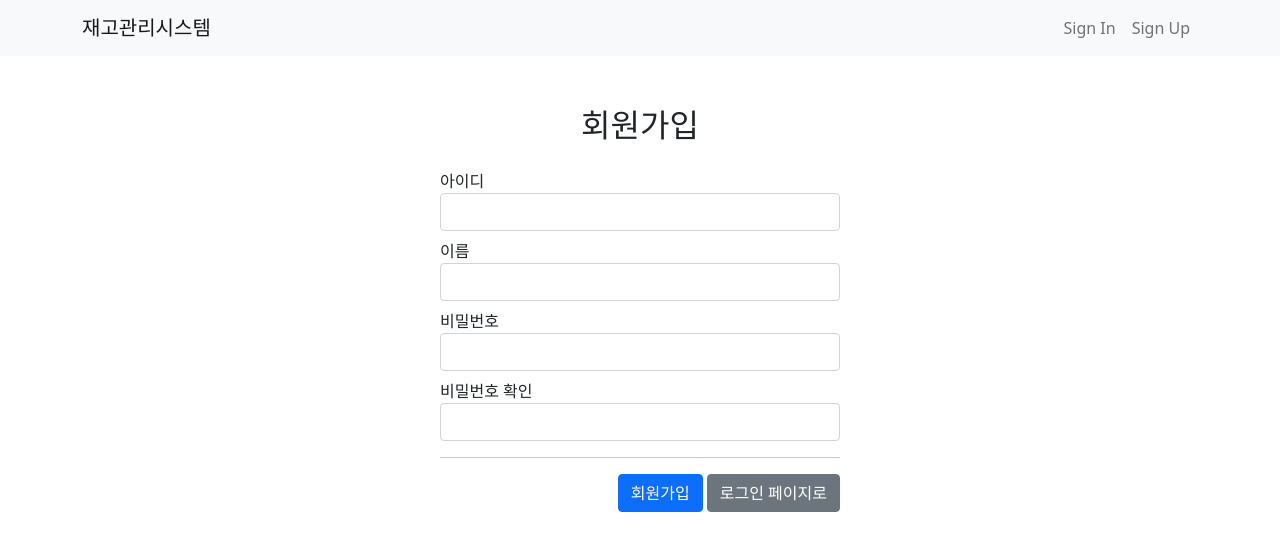
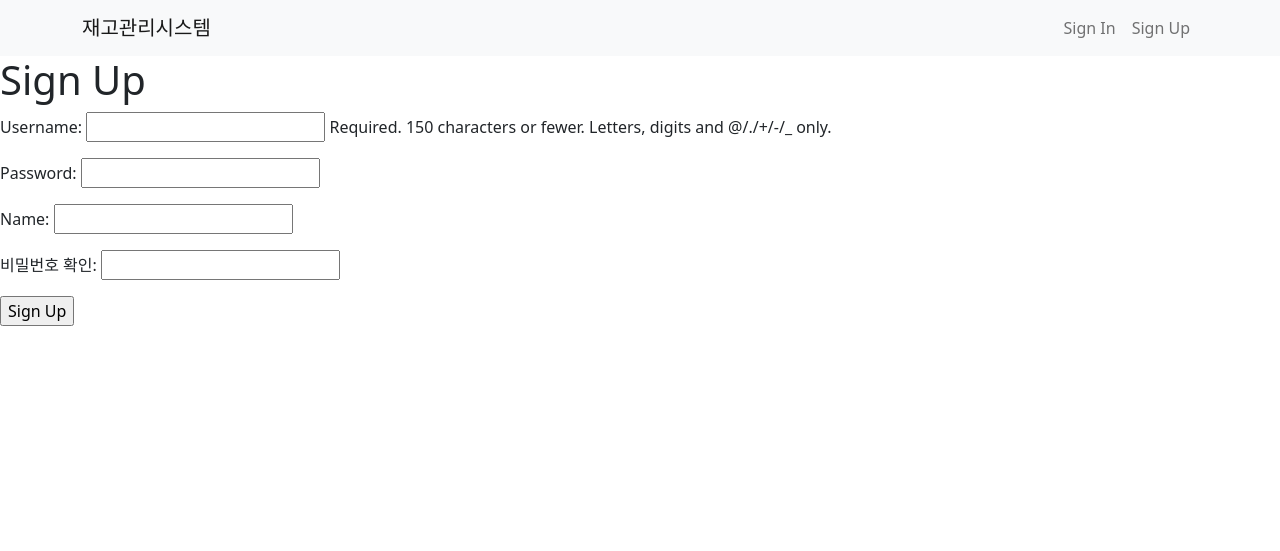
Before and after one commit to ChaeYami/django_erp, a Django app: page /sign-up/ in a window 1280 px wide. Shown: the top 551 px of the page. Run offline with Django 4.2, Linux system fonts and the light colour scheme.

Commit message:
sign-in, sign-up form

```diff
--- a/erp/products/views.py
+++ b/erp/products/views.py
@@ -1,10 +1,6 @@
 from django.shortcuts import render, redirect
 from .models import Inventory, Product, Inbound, Outbound
-from django.contrib import auth  # 사용자 auth 기능(비밀번호 체크, 로그인 기능 해결)
 from django.contrib.auth.decorators import login_required
-from django.forms import ValidationError
-
-
 from .forms import  ProductForm
 
 def home(request):
--- a/erp/templates/user/signup.html
+++ b/erp/templates/user/signup.html
@@ -1,38 +1,10 @@
 {% extends 'base.html' %}
 
-{% block title %}
-    회원가입
+{% block content %}
+<h1>Sign Up</h1>
+<form method="POST">
+  {% csrf_token %}
+  {{ form.as_p }}
+  <input type="submit" value="Sign Up">
+</form>
 {% endblock %}
-{% block content %}
-    <div class="container">
-        <div class="wrap">
-            <h2 class="title-center"> 회원가입 </h2>
-            <form class="form-area" method="post" action="/sign-up/">
-                {% csrf_token %}
-                <div class="form-group mt-2 mb-2">
-                    <label for="username">아이디</label>
-                    <input type="text" class="form-control" id="username" name="username">
-                </div>
-                <div class="form-group mt-2 mb-2">
-                    <label for="name">이름</label>
-                    <input type="text" class="form-control" id="name" name="name">
-                </div>
-                <div class="form-group mt-2 mb-2">
-                    <label for="password">비밀번호</label>
-                    <input type="password" class="form-control" id="password" name="password">
-                </div>
-                <div class="form-group mt-2 mb-2">
-                    <label for="password2">비밀번호 확인</label>
-                    <input type="password" class="form-control" id="password2" name="password2">
-                </div>
-
-                <hr>
-                <div style="float: right">
-                    <button type="submit" class="btn btn-primary">회원가입</button>
-                    <a href="/sign-in" class="btn btn-secondary">로그인 페이지로</a>
-                </div>
-            </form>
-
-        </div>
-    </div>
-{% endblock %}
--- a/erp/user/forms.py
+++ b/erp/user/forms.py
@@ -1,10 +1,25 @@
 from django import forms
-from .models import UserModel
+from django.contrib.auth import get_user_model
 
-class SignupForm(forms.ModelForm):
-    password = forms.CharField(widget=forms.PasswordInput())
-    password2 = forms.CharField(widget=forms.PasswordInput())
+UserModel = get_user_model()
+
+class SignUpForm(forms.ModelForm):
+    password2 = forms.CharField(label='비밀번호 확인', widget=forms.PasswordInput)
 
     class Meta:
         model = UserModel
-        fields = ['username', 'password', 'password2', 'name']
+        fields = ['username', 'password', 'name']
+        widgets = {
+            'password': forms.PasswordInput,
+        }
+
+    def clean_password2(self):
+        password = self.cleaned_data.get('password')
+        password2 = self.cleaned_data.get('password2')
+        if password and password2 and password != password2:
+            raise forms.ValidationError("비밀번호가 일치하지 않습니다.")
+        return password2
+
+class LoginForm(forms.Form):
+    username = forms.CharField(label='Username', max_length=30)
+    password = forms.CharField(label='Password', widget=forms.PasswordInput)
--- a/erp/user/views.py
+++ b/erp/user/views.py
@@ -1,50 +1,42 @@
 # user/views.py
-
 from django.shortcuts import render, redirect
-from .models import UserModel
-from django.http import HttpResponse
-
 from django.contrib import auth # 사용자 auth 기능
-from django.contrib.auth import get_user_model #사용자가 있는지 검사하는 함수
 from django.contrib.auth.decorators import login_required
-from django.contrib.auth.forms import AuthenticationForm
-
+from .forms import SignUpForm, LoginForm
+from django.contrib.auth.hashers import make_password
 
 def sign_up_view(request):
     if request.method == 'GET':
-        return render(request, 'user/signup.html')
+        form = SignUpForm()
+        return render(request, 'user/signup.html', {'form': form})
     elif request.method == 'POST':
-        username = request.POST.get('username', None)
-        password = request.POST.get('password', None)
-        password2 = request.POST.get('password2', None)
-        name = request.POST.get('name', None)
-
-        if password != password2:
-            return render(request, 'user/signup.html')
+        form = SignUpForm(request.POST)
+        if form.is_valid():
+            user = form.save(commit=False)
+            user.password = make_password(form.cleaned_data['password'])
+            form.save()
+            return redirect('/sign-in')
         else:
-            exist_user = get_user_model().objects.filter(username=username)
-            if exist_user:
-                return render(request, 'user/signup.html') # 사용자가 존재하기 때문에 사용자를 저장하지 않고 회원가입 페이지를 다시 띄움
-            else:
-                UserModel.objects.create_user(username=username, password=password, name=name)
-                return redirect('/sign-in') # 회원가입이 완료되었으므로 로그인 페이지로 이동
-
+            return render(request, 'user/signup.html', {'form': form})
 
 def sign_in_view(request):
     if request.method == 'POST':
-        username = request.POST.get('username', None)
-        password = request.POST.get('password', None)
+        form = LoginForm(request.POST)
+        if form.is_valid():
+            username = form.cleaned_data['username']
+            password = form.cleaned_data['password']
+            me = auth.authenticate(request, username=username, password=password)
+            if me is not None:
+                auth.login(request, me)
+                return redirect('home')
+        else:
+            form = LoginForm()
+    else:
+        form = LoginForm()
 
-        me = auth.authenticate(request, username=username, password=password)  # 사용자 불러오기
-        if me is not None:  # 저장된 사용자의 패스워드와 입력받은 패스워드 비교
-            auth.login(request, me)
-            return redirect('/')
-        else:
-            return redirect('/sign-in')  # 로그인 실패
-    elif request.method == 'GET':
-        return render(request, 'user/signin.html')
+    return render(request, 'user/signin.html', {'form': form})
 
 @login_required
 def logout(request):
     auth.logout(request) # 인증 되어있는 정보를 없애기
-    return redirect("/")
+    return redirect("home")
```
Also changed, not shown: erp/products/forms.py (+6 -1 lines), erp/templates/products/product_create.html (+11 -2 lines), erp/templates/user/signin.html (+10 -26 lines).
